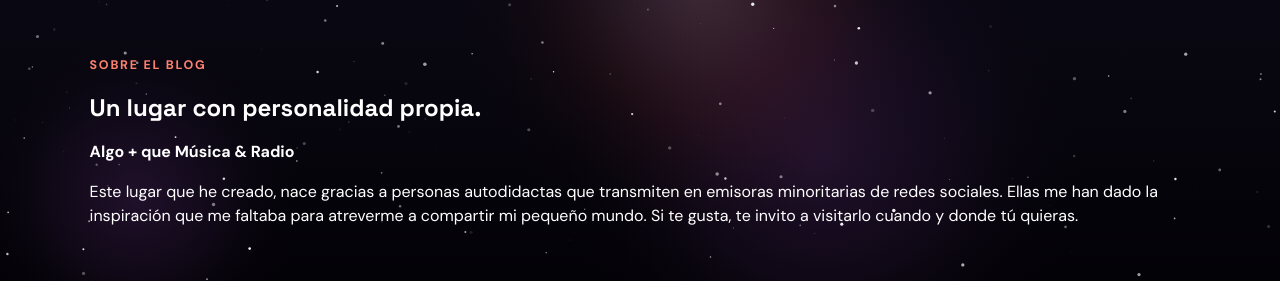
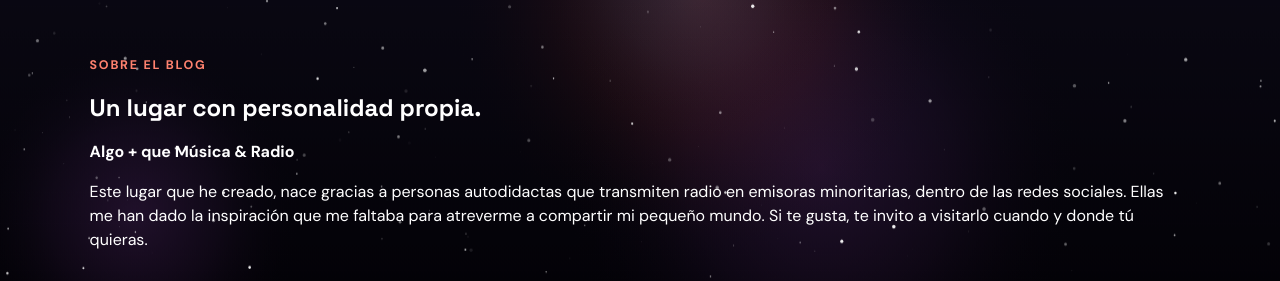
Before and after one commit to Eliusman/ALGO-, an Astro site: page / in a window 1280 px wide. Shown: the part 7340-7621 px from the top of the page. Built offline with nearby package versions, Linux system fonts and the light colour scheme; Astro itself is replaced by a stand-in of ours; animation ran at ten frames a second.

Commit message:
Update blog description for clarity

```diff
--- a/src/pages/index.astro
+++ b/src/pages/index.astro
@@ -1170,7 +1170,7 @@ height="0" width="0" style="display:none;visibility:hidden"></iframe></noscript>
                 <p class="tag" style="color:#ff826f;">SOBRE EL BLOG</p>
                 <h2>Un lugar con personalidad propia.</h2>
                 <p><strong>Algo + que Música &amp; Radio</strong></p>
-                <p>Este lugar que he creado, nace gracias a personas autodidactas que transmiten en emisoras minoritarias de redes sociales. Ellas me han dado la inspiración que me faltaba para atreverme a compartir mi pequeño mundo. Si te gusta, te invito a visitarlo cuando y donde tú quieras.</p>
+                <p>Este lugar que he creado, nace gracias a personas autodidactas que transmiten radio en emisoras minoritarias, dentro de las redes sociales. Ellas me han dado la inspiración que me faltaba para atreverme a compartir mi pequeño mundo. Si te gusta, te invito a visitarlo cuando y donde tú quieras.</p>
             </div>
         </section>
     </main>
```
